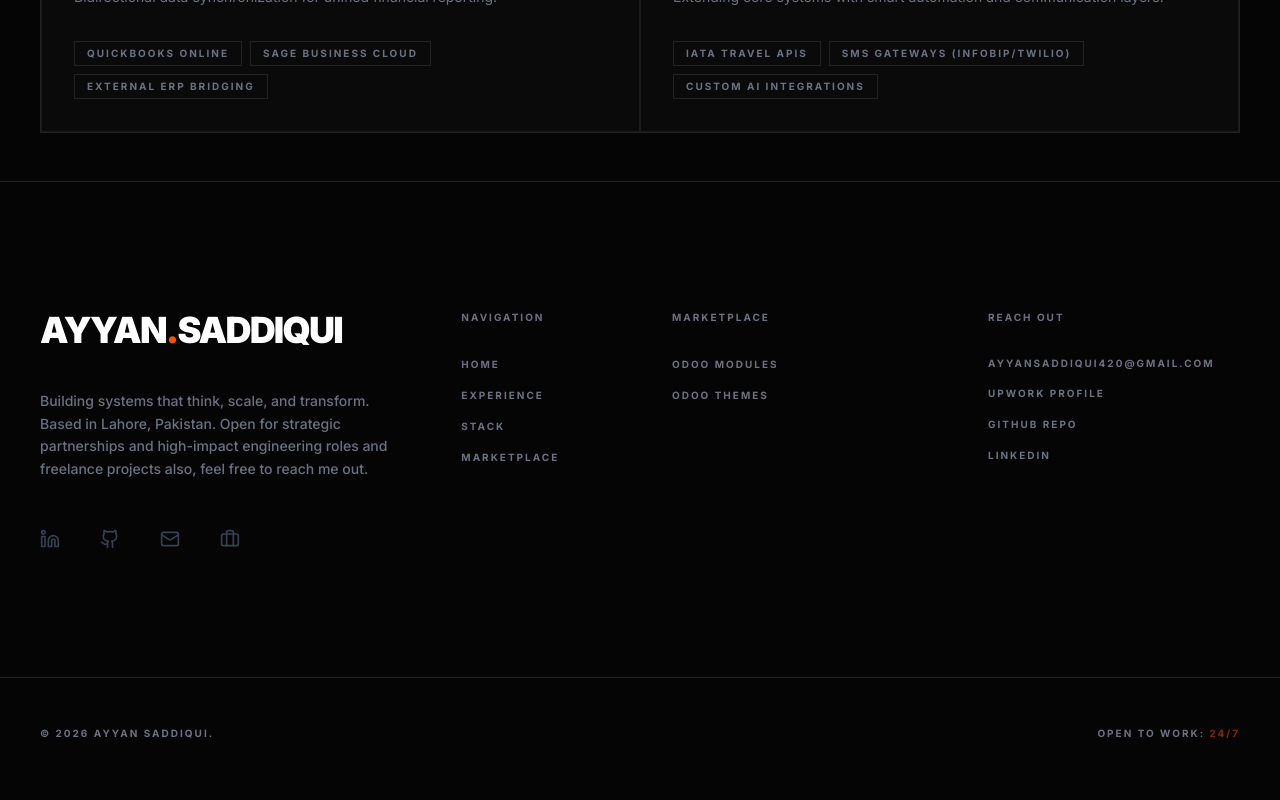
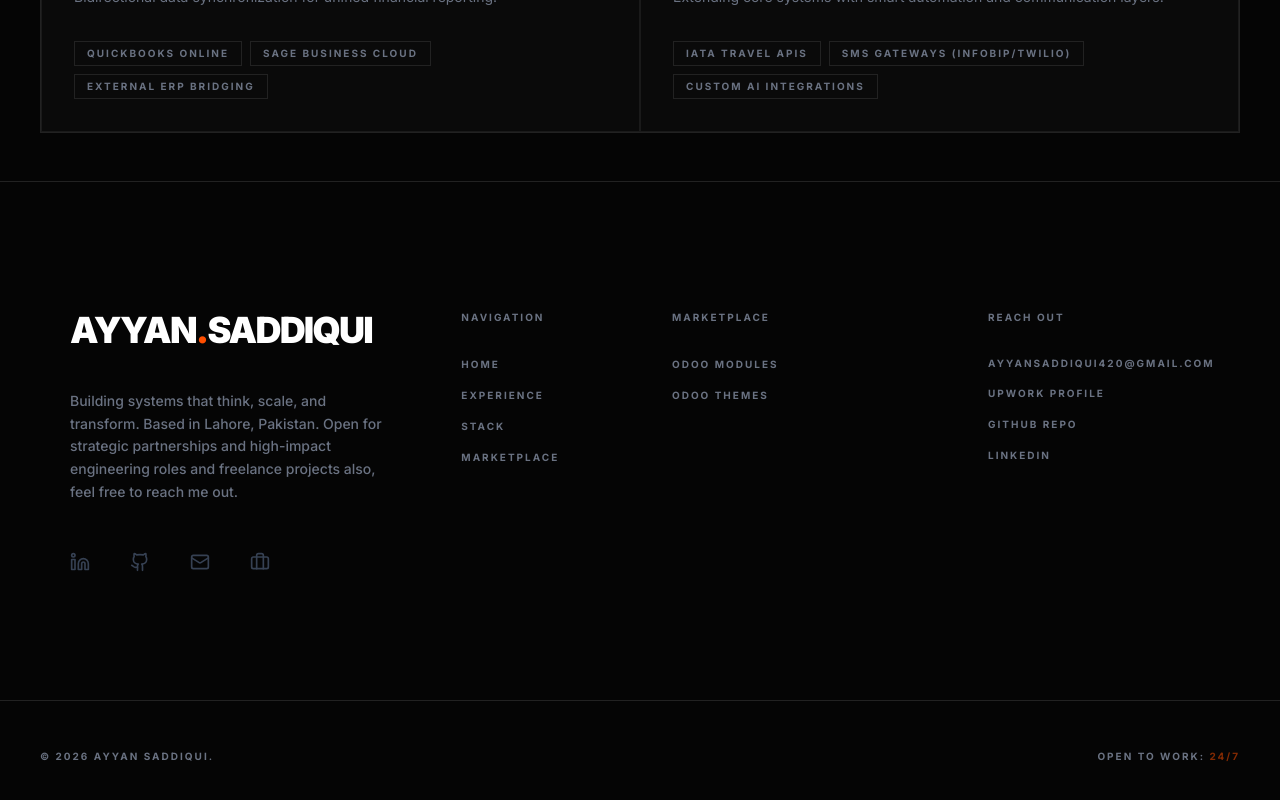
Before and after one commit to Ayyan420/ayyan-saddiqui-senior-software-engineer-portfolio, a Next.js app: page / in a window 1280 px wide. Shown: the part 7464-8264 px from the top of the page. Built offline with nearby package versions, Linux system fonts and the light colour scheme.

Commit message:
adding the portfolio

```diff
--- a/app/globals.css
+++ b/app/globals.css
@@ -14,6 +14,17 @@
 }
 
 @layer base {
+
+  .foot-md {
+      padding-left: 30px;
+  }
+
+  @media only screen and (max-width:991px) {
+      .foot-md {
+          padding-left: 0px;
+      }
+  }
+
   html {
     scroll-behavior: smooth;
   }
--- a/components/Footer.tsx
+++ b/components/Footer.tsx
@@ -14,7 +14,7 @@ export default function Footer() {
   return (
     <footer className="py-32 border-t border-border-subtle bg-[#050505] overflow-hidden" id="connect">
       <div className="max-w-7xl mx-auto px-6 md:px-10 grid grid-cols-1 md:grid-cols-12 gap-16">
-        <div className="md:col-span-4">
+        <div className="md:col-span-4 foot-md">
           <div className="text-4xl font-black tracking-tighter text-white uppercase mb-10">
             Ayyan<span className="text-accent">.</span>Saddiqui
           </div>
```
